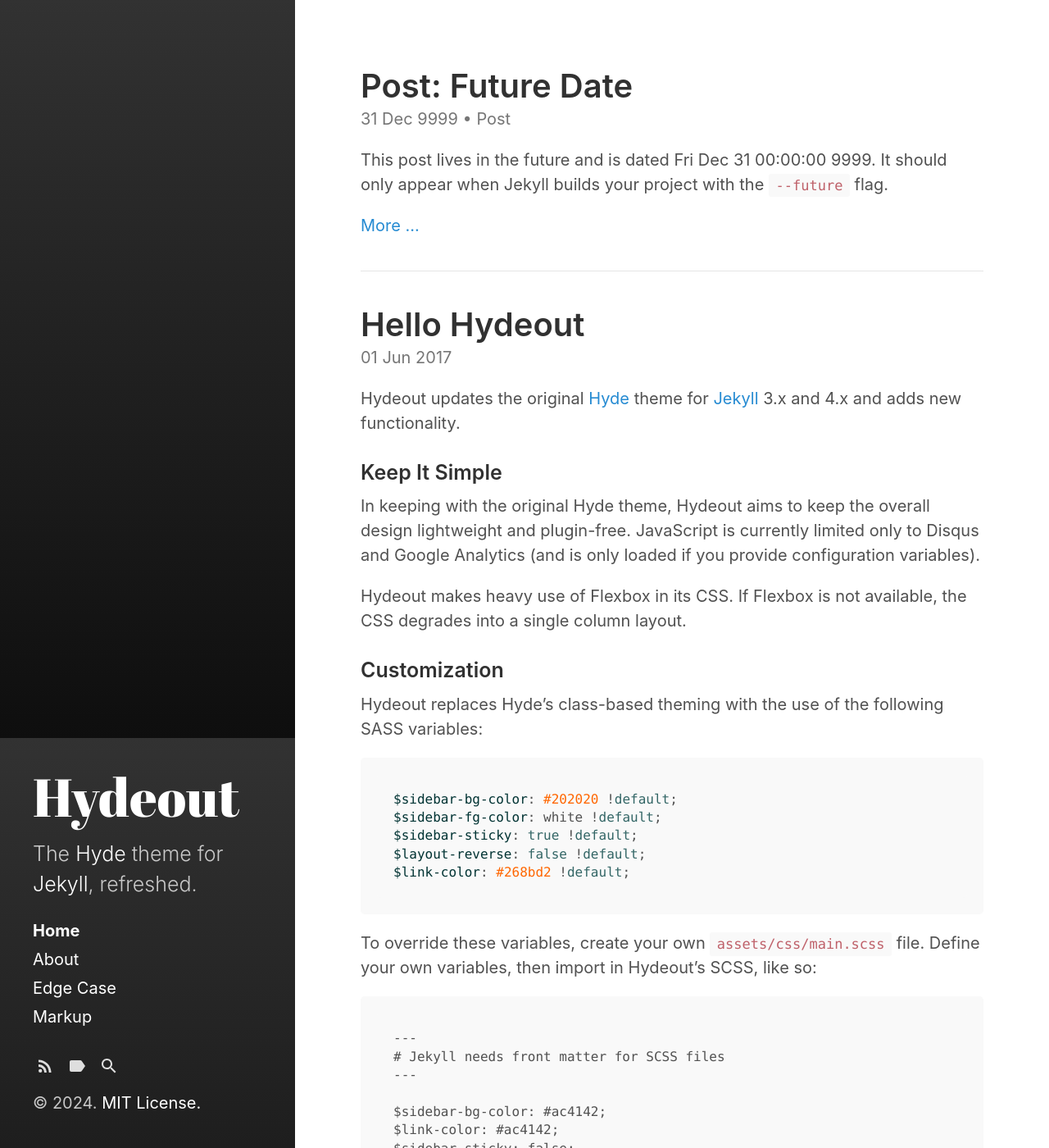
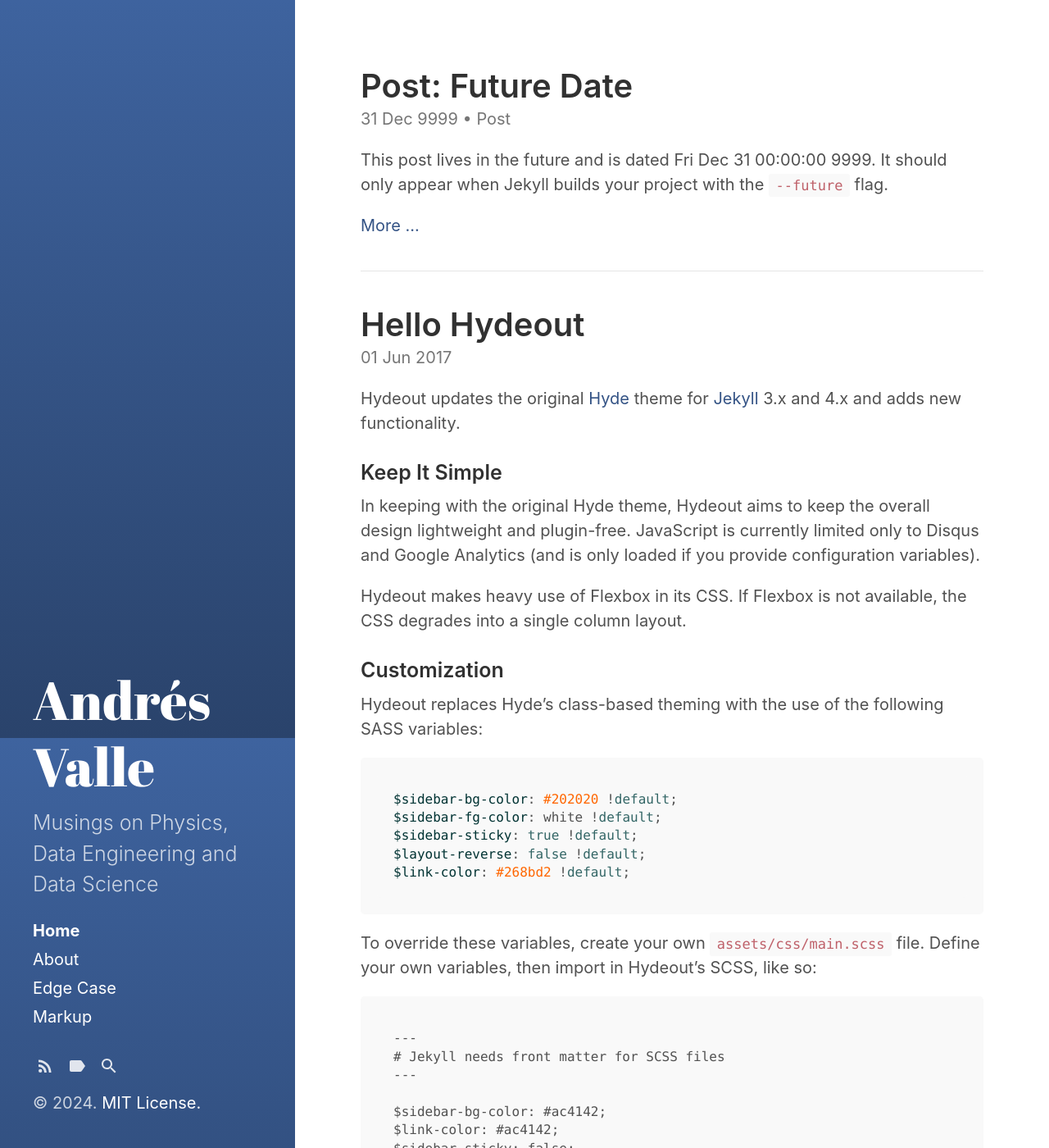
Before and after one commit to andresvalle/andresvalle.github.io, a Jekyll site: the page built from index.html, in a window 1280 px wide and 1400 px high. Shown: the whole window at 82% size. Built offline with Jekyll 4.4.1, drawn with Linux system fonts in a browser that asks for light colours; the list of posts is cut into pages by our own code.

Commit message:
first working version

```diff
--- a/_config.yml
+++ b/_config.yml
@@ -3,10 +3,10 @@ markdown:         kramdown
 highlighter:      rouge
 
 # Setup
-title:            Hydeout
-tagline:          'A Jekyll theme'
-description:      'The <a href="http://hyde.getpoole.com" target="_blank">Hyde</a> theme for <a href="http://jekyllrb.com" target="_blank">Jekyll</a>, refreshed.'
-url:              https://fongandrew.github.io
+title:            'Andrés Valle'
+tagline:          'Blog'
+description:      'Musings on Physics, Data Engineering and Data Science'
+url:              https://andresvalle.github.io
 baseurl:          '/'
                   # the optional subpath of your site, e.g. "/blog"
                   # NB: This applies to all pages in your Jekyll site.
@@ -15,8 +15,8 @@ baseurl:          '/'
                   # sidebar_blog_link below.
 
 author:
-  name:           'Andrew Fong'
-  url:            https://twitter.com/fongandrewc
+  name:           'Andrés Valle'
+  url:            https://twitter.com/andresvalle_
 
 paginate:         5
 # paginate_path:    '/page:num'
--- a/assets/css/main.scss
+++ b/assets/css/main.scss
@@ -3,4 +3,7 @@
 # only main files contain this front matter, not partials.
 ---
 
+$sidebar-bg-color: #345385;
+$link-color: #345385;
+$sidebar-fg-color: white;
 @import "hydeout";
```
Also changed, not shown: 1 other file.
